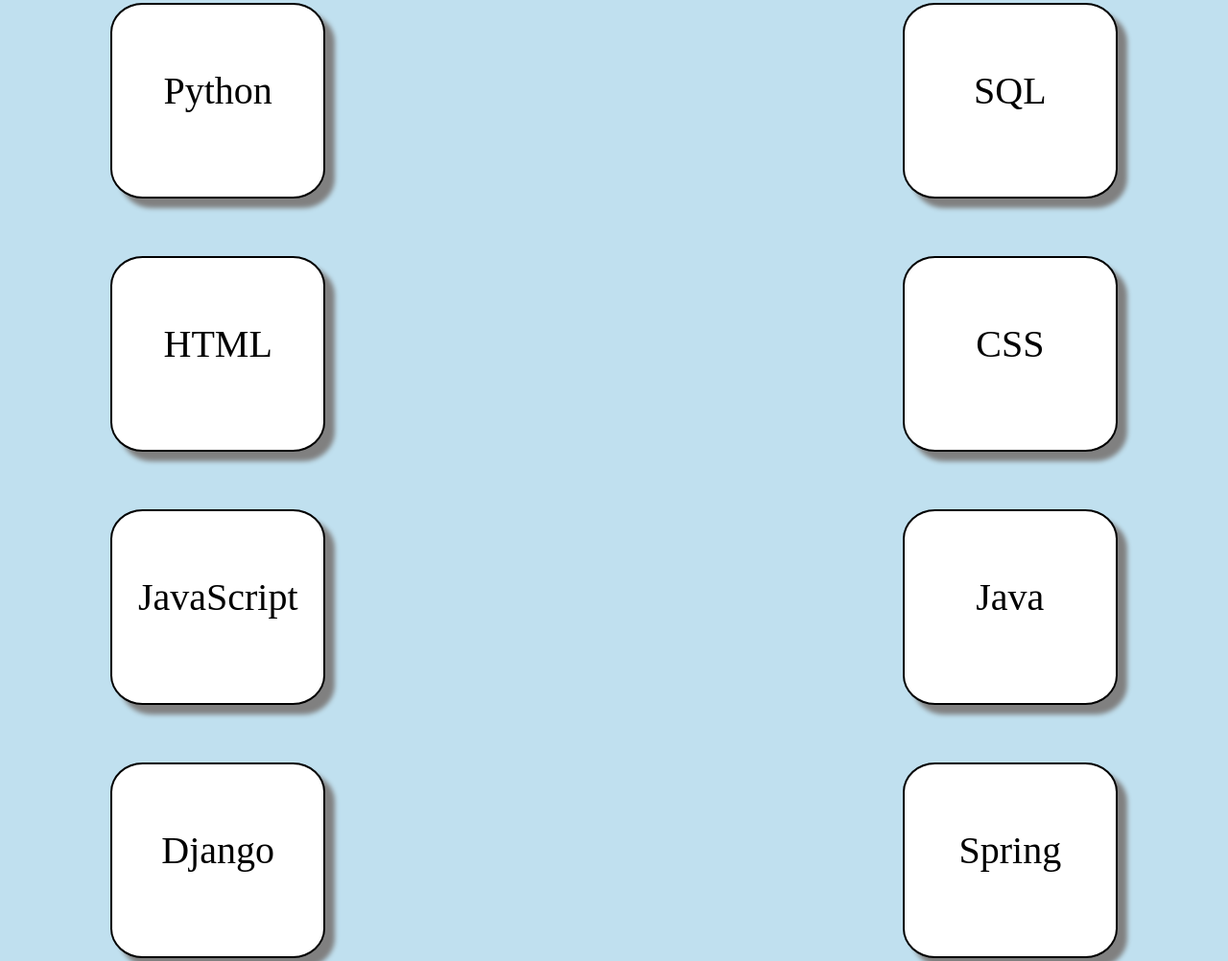
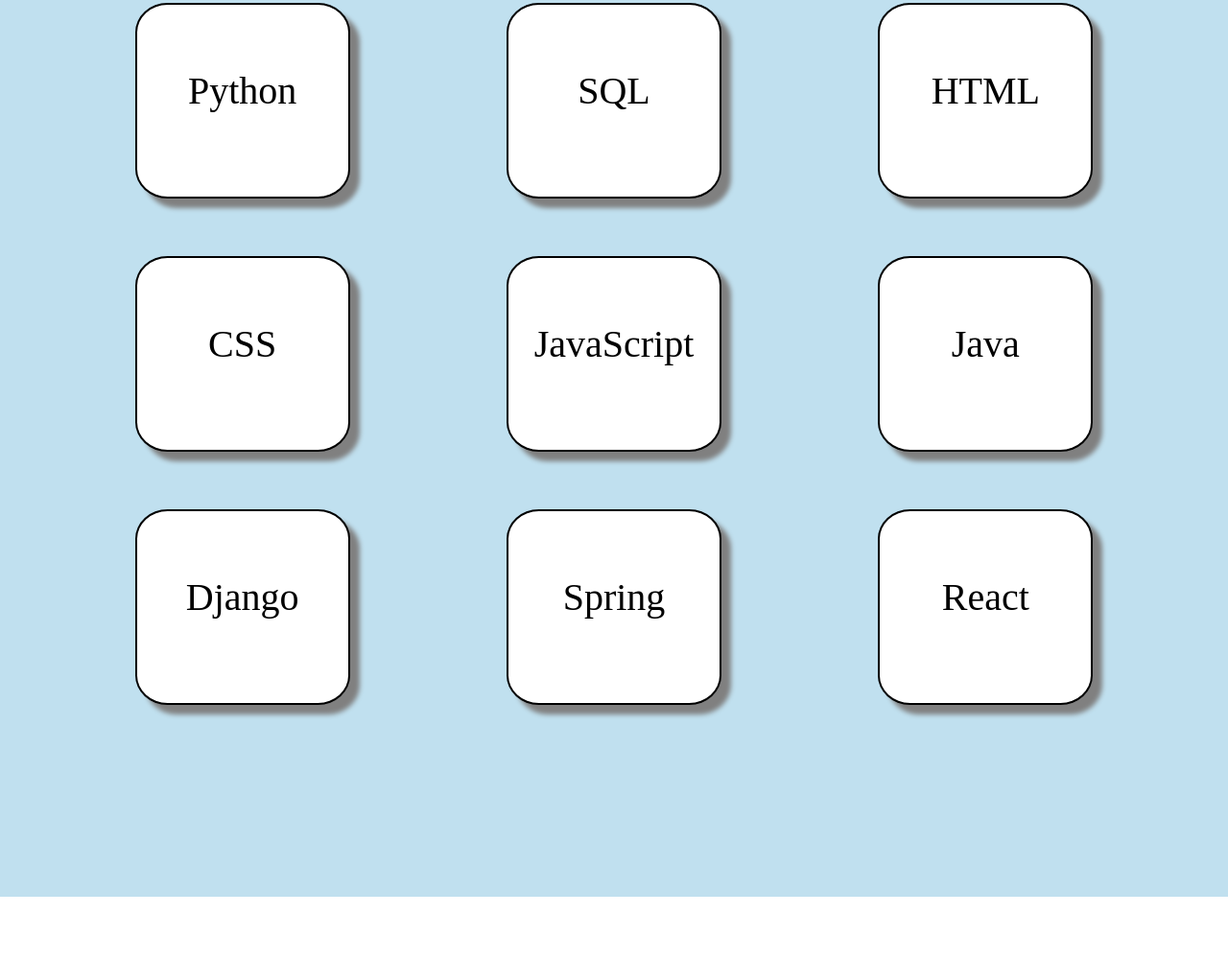
Before and after one commit to Abean16/Portfolio, a plain HTML site: page index.html in a window 1280 px wide. Shown: the part 1380-2382 px from the top of the page at 96% size. Drawn offline with Linux system fonts and the light colour scheme.

Commit message:
fixing box spacing

```diff
--- a/index.html
+++ b/index.html
@@ -33,9 +33,15 @@
             <div class="box">Python</div>
             <div class="box">SQL</div>
             <div class="box">HTML</div>
+        </section>
+
+        <section class="boxes">
             <div class="box">CSS</div>
             <div class="box">JavaScript</div>
             <div class="box">Java</div>
+        </section>
+
+        <section class="boxes">
             <div class="box">Django</div>
             <div class="box">Spring</div>
             <div class="box">React</div>
--- a/style.css
+++ b/style.css
@@ -58,10 +58,7 @@
     font-family: cochin;
     line-height: 450%;
     font-size: 40px;
-    float: left;
     box-shadow: 10px 10px 5px grey;
-    margin-left: 9%;
-    margin-right: 9%;
 }
 
 .box:hover{
@@ -71,9 +68,14 @@
 }
 
 .boxes{
+    justify-content: space-around;
+    align-items:center;
     display: flex;
+    flex-direction: row;
+    gap: 10px;
+    margin-left: 5%;
+    margin-right: 5%;
     flex-wrap: wrap;
-    justify-content: space-between;
 }
 
 
@@ -154,5 +156,4 @@
     cursor: pointer;
     transform: scale(1.1);
     transition: transform 0.5s;
-
 }
```
